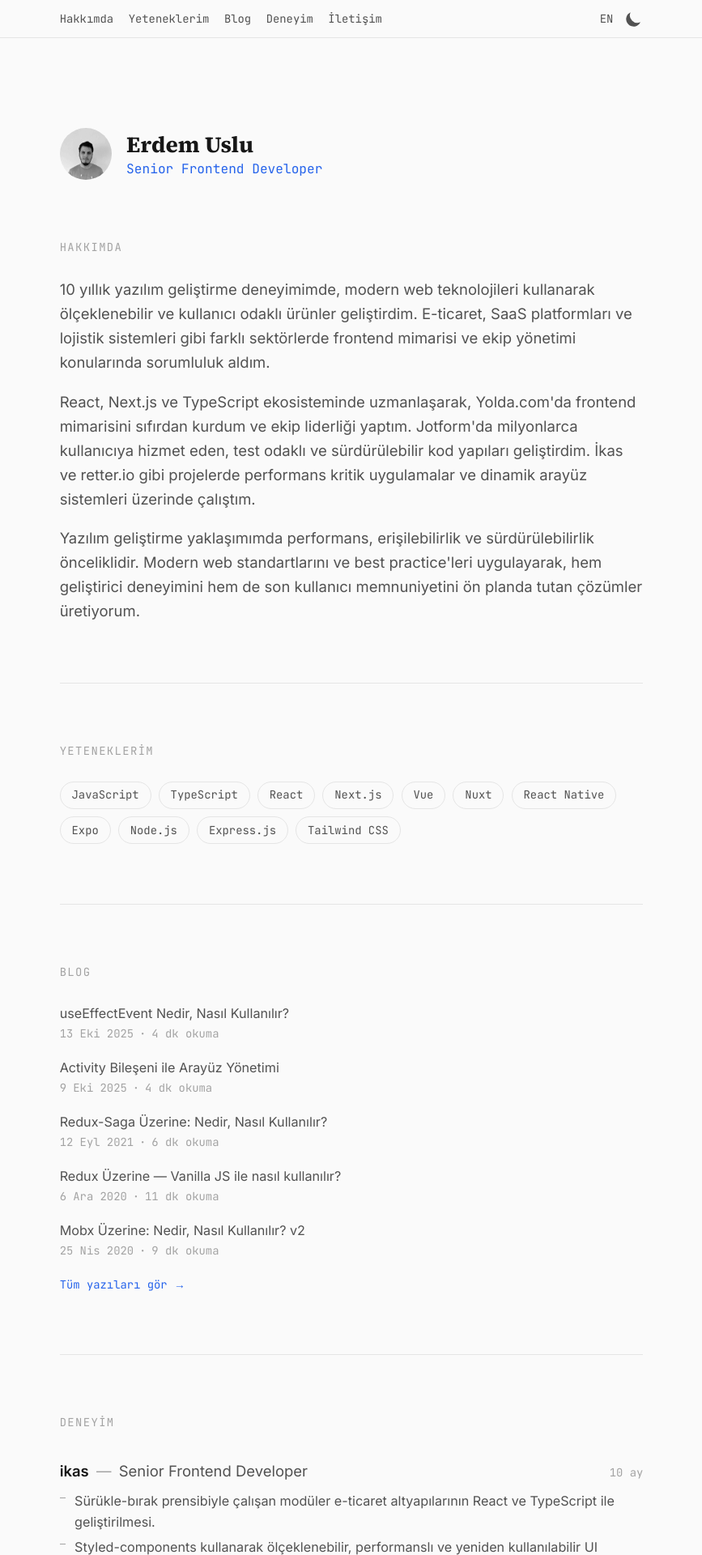
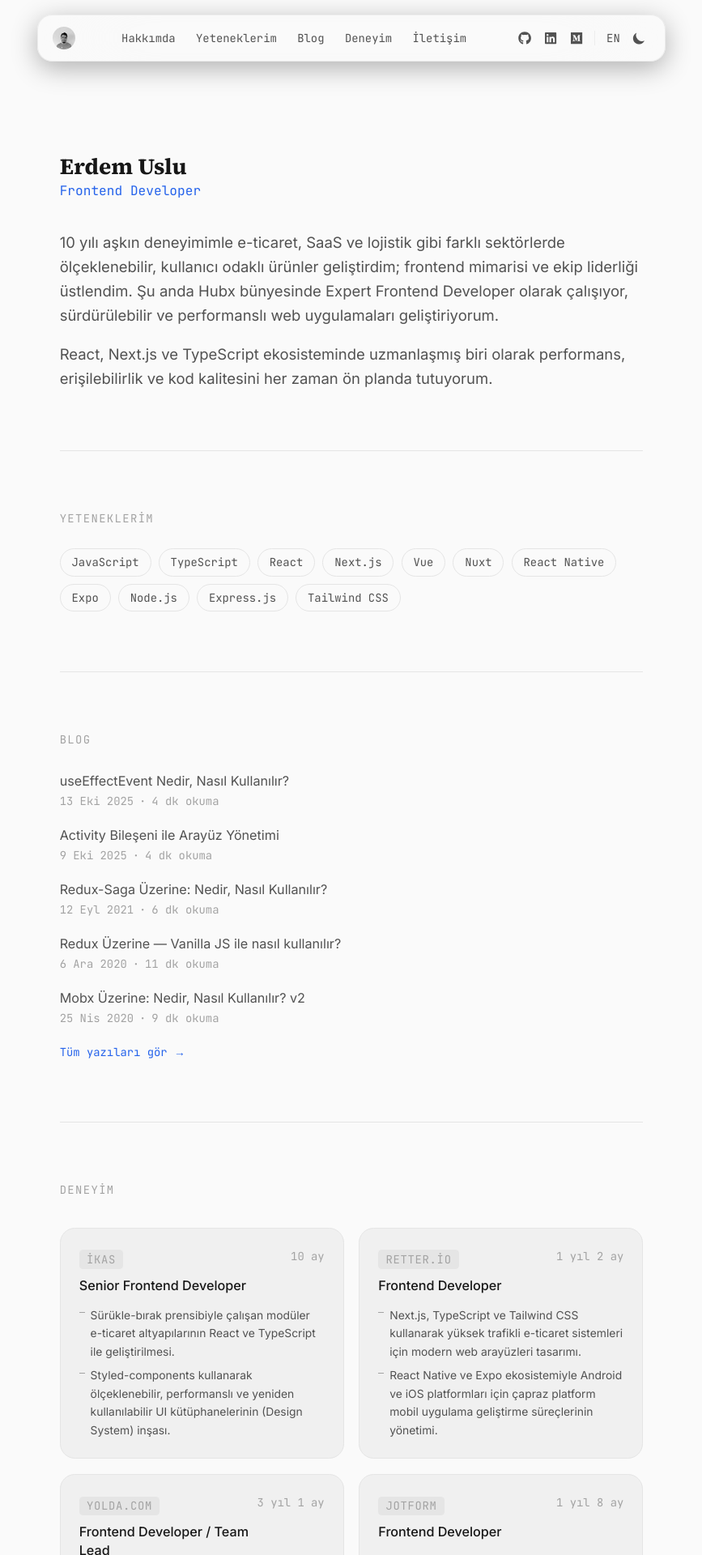
Before and after one commit to erdemuslu/erdemuslucom, a Next.js app: page / in a window 1280 px wide. Shown: the top 1920 px of the page at 81% size, without its empty margins (206-1073 px from the left). Built offline with nearby package versions, Linux system fonts and the light colour scheme.

Commit message:
feat: update layout

```diff
--- a/src/app/page.tsx
+++ b/src/app/page.tsx
@@ -18,9 +18,8 @@ const translations = {
     experience: "Deneyim",
     contact: "İletişim",
     aboutParagraphs: [
-      "10 yıllık yazılım geliştirme deneyimimde, modern web teknolojileri kullanarak ölçeklenebilir ve kullanıcı odaklı ürünler geliştirdim. E-ticaret, SaaS platformları ve lojistik sistemleri gibi farklı sektörlerde frontend mimarisi ve ekip yönetimi konularında sorumluluk aldım.",
-      "React, Next.js ve TypeScript ekosisteminde uzmanlaşarak, Yolda.com'da frontend mimarisini sıfırdan kurdum ve ekip liderliği yaptım. Jotform'da milyonlarca kullanıcıya hizmet eden, test odaklı ve sürdürülebilir kod yapıları geliştirdim. İkas ve retter.io gibi projelerde performans kritik uygulamalar ve dinamik arayüz sistemleri üzerinde çalıştım.",
-      "Yazılım geliştirme yaklaşımımda performans, erişilebilirlik ve sürdürülebilirlik önceliklidir. Modern web standartlarını ve best practice'leri uygulayarak, hem geliştirici deneyimini hem de son kullanıcı memnuniyetini ön planda tutan çözümler üretiyorum.",
+      "10 yılı aşkın deneyimimle e-ticaret, SaaS ve lojistik gibi farklı sektörlerde ölçeklenebilir, kullanıcı odaklı ürünler geliştirdim; frontend mimarisi ve ekip liderliği üstlendim. Şu anda Hubx bünyesinde Expert Frontend Developer olarak çalışıyor, sürdürülebilir ve performanslı web uygulamaları geliştiriyorum.",
+      "React, Next.js ve TypeScript ekosisteminde uzmanlaşmış biri olarak performans, erişilebilirlik ve kod kalitesini her zaman ön planda tutuyorum.",
     ],
     experiences: [
       {
@@ -73,7 +72,7 @@ const translations = {
         role: "Frontend Developer",
         duration: "Proje Temelli",
         descriptions: [
-          "Mikro sitelerden, ağır animasyon içeren SPA projelerine kadar geniş bir yelpazede ürün geliştirme.",
+          "Mikro sitelerden, ağır animasyon içeren SPA projelerine kadar geniş bir elpazede ürün geliştirme.",
           "Jenkins üzerinden CI/CD süreçlerinin yönetimi ve gelişmiş CSS animasyonlarıyla kullanıcı deneyiminin zenginleştirilmesi.",
         ],
       },
@@ -97,9 +96,8 @@ const translations = {
     experience: "Experience",
     contact: "Contact",
     aboutParagraphs: [
-      "Throughout my 10 years of software development experience, I have built scalable and user-centric products using modern web technologies. I have taken on responsibilities in frontend architecture and team management across diverse industries including e-commerce, SaaS platforms, and logistics systems.",
-      "Specializing in the React, Next.js, and TypeScript ecosystem, I built the entire frontend architecture from scratch at Yolda.com and led the engineering team. At Jotform, I developed test-driven and maintainable code structures serving millions of users. I worked on performance-critical applications and dynamic interface systems at ikas and retter.io.",
-      "In my approach to software development, performance, accessibility, and maintainability are top priorities. By applying modern web standards and best practices, I deliver solutions that prioritize both developer experience and end-user satisfaction.",
+      "With over 10 years of experience, I've built scalable, user-centric products across e-commerce, SaaS, and logistics — taking on frontend architecture and team leadership along the way. I'm currently working at Hubx as an Expert Frontend Developer, building sustainable and high-performance web applications.",
+      "Specializing in React, Next.js, and TypeScript, I prioritize performance, accessibility, and code quality in everything I build.",
     ],
     experiences: [
       {
@@ -190,12 +188,12 @@ function ThemeToggle() {
     <button
       onClick={toggle}
       aria-label="Tema değiştir"
-      className="text-text-muted hover:text-text transition-colors duration-200 cursor-pointer"
+      className="text-text-muted hover:text-text transition-colors duration-200 cursor-pointer p-1"
     >
       {theme === "dark" ? (
-        <HiSun className="w-5 h-5" />
+        <HiSun className="w-4 h-4" />
       ) : (
-        <HiMoon className="w-5 h-5" />
+        <HiMoon className="w-4 h-4" />
       )}
     </button>
   );
@@ -212,7 +210,7 @@ function LanguageToggle({
     <button
       onClick={onToggle}
       aria-label="Change language"
-      className="font-mono text-xs text-text-muted hover:text-text transition-colors duration-200 cursor-pointer"
+      className="font-mono text-xs text-text-muted hover:text-text transition-colors duration-200 cursor-pointer px-1.5 py-1"
     >
       {lang === "tr" ? "EN" : "TR"}
     </button>
@@ -268,6 +266,7 @@ const skills = [
 
 export default function Home() {
   const [lang, setLang] = useState<Lang>("tr");
+  const [menuOpen, setMenuOpen] = useState(false);
 
   useEffect(() => {
     const saved = localStorage.getItem("lang");
@@ -285,8 +284,6 @@ export default function Home() {
 
   const t = translations[lang];
 
-  const [menuOpen, setMenuOpen] = useState(false);
-
   const navItems = [
     { id: "about", label: t.about },
     { id: "skills", label: t.skills },
@@ -297,41 +294,95 @@ export default function Home() {
 
   return (
     <main className="min-h-screen bg-bg">
-      {/* Nav */}
-      <nav className="sticky top-0 z-10 bg-bg/80 backdrop-blur-sm border-b border-border">
-        <div className="max-w-2xl mx-auto px-6 flex items-center justify-between h-10">
-          {/* Desktop nav */}
-          <div className="hidden sm:flex items-center gap-4">
+      {/* Sticky floating nav wrapper — transparent, only for positioning */}
+      <div className="sticky top-0 z-50 w-full px-6 pt-4 pointer-events-none">
+        <div className="max-w-2xl mx-auto pointer-events-auto">
+          <nav
+            className="backdrop-blur-3xl backdrop-saturate-200 rounded-2xl border"
+            style={{
+              backgroundColor: "color-mix(in srgb, var(--bg) 55%, transparent)",
+              borderColor: "color-mix(in srgb, var(--border) 70%, transparent)",
+              boxShadow:
+                "inset 0 1px 0 color-mix(in srgb, white 7%, transparent), 0 8px 32px color-mix(in srgb, black 30%, transparent)",
+            }}
+          >
+            <div className="px-4 h-12 flex items-center justify-between gap-4">
+              {/* Left: avatar */}
+              <a href="#about" className="shrink-0">
+                <Image
+                  src="/erdem_uslu.jpg"
+                  alt="Erdem Uslu"
+                  width={28}
+                  height={28}
+                  className="rounded-full grayscale"
+                />
+              </a>
+
+              {/* Center: desktop nav links */}
+              <div className="hidden sm:flex items-center gap-0.5 flex-1 justify-center">
                 {navItems.map((item) => (
                   <a
                     key={item.id}
                     href={`#${item.id}`}
-                className="font-mono text-xs text-text-muted hover:text-text transition-colors duration-200"
+                    className="font-mono text-xs text-text-muted hover:text-text px-2.5 py-1.5 rounded-xl hover:bg-border/50 transition-colors duration-200"
                   >
                     {item.label}
                   </a>
                 ))}
               </div>
 
-          {/* Mobile hamburger */}
+              {/* Right: social icons + toggles + mobile hamburger */}
+              <div className="flex items-center gap-0.5 shrink-0">
+                <a
+                  href="https://github.com/erdemuslu"
+                  target="_blank"
+                  rel="noopener noreferrer"
+                  className="hidden sm:block text-text-muted hover:text-text transition-colors duration-200 p-1.5"
+                >
+                  <FaGithub className="w-3.5 h-3.5" />
+                </a>
+                <a
+                  href="https://www.linkedin.com/in/erdem-uslu/"
+                  target="_blank"
+                  rel="noopener noreferrer"
+                  className="hidden sm:block text-text-muted hover:text-text transition-colors duration-200 p-1.5"
+                >
+                  <FaLinkedin className="w-3.5 h-3.5" />
+                </a>
+                <a
+                  href="https://medium.com/@erdemuslu"
+                  target="_blank"
+                  rel="noopener noreferrer"
+                  className="hidden sm:block text-text-muted hover:text-text transition-colors duration-200 p-1.5"
+                >
+                  <FaMedium className="w-3.5 h-3.5" />
+                </a>
+                <div className="hidden sm:block w-px h-4 bg-border/60 mx-1" />
+                <LanguageToggle lang={lang} onToggle={toggleLang} />
+                <ThemeToggle />
                 <button
                   onClick={() => setMenuOpen(!menuOpen)}
                   aria-label="Menu"
-            className="sm:hidden text-text-muted hover:text-text transition-colors duration-200 cursor-pointer"
+                  className="sm:hidden text-text-muted hover:text-text transition-colors duration-200 cursor-pointer p-1.5 ml-0.5"
                 >
-            {menuOpen ? <HiX className="w-5 h-5" /> : <HiMenu className="w-5 h-5" />}
+                  {menuOpen ? (
+                    <HiX className="w-4 h-4" />
+                  ) : (
+                    <HiMenu className="w-4 h-4" />
+                  )}
                 </button>
-
-          <div className="flex items-center gap-3">
-            <LanguageToggle lang={lang} onToggle={toggleLang} />
-            <ThemeToggle />
               </div>
             </div>
 
-        {/* Mobile menu */}
+            {/* Mobile dropdown */}
             {menuOpen && (
-          <div className="sm:hidden border-t border-border bg-bg/95 backdrop-blur-sm">
-            <div className="max-w-2xl mx-auto px-6 py-3 flex flex-col gap-3">
+              <div
+                className="sm:hidden border-t px-4 py-4 flex flex-col gap-3 rounded-b-2xl"
+                style={{
+                  borderColor:
+                    "color-mix(in srgb, var(--border) 50%, transparent)",
+                }}
+              >
                 {navItems.map((item) => (
                   <a
                     key={item.id}
@@ -342,38 +393,34 @@ export default function Home() {
                     {item.label}
                   </a>
                 ))}
+                <div className="flex items-center gap-4 pt-2 border-t border-border/30">
+                  <a href="https://github.com/erdemuslu" target="_blank" rel="noopener noreferrer" className="text-text-muted hover:text-text transition-colors duration-200">
+                    <FaGithub className="w-4 h-4" />
+                  </a>
+                  <a href="https://www.linkedin.com/in/erdem-uslu/" target="_blank" rel="noopener noreferrer" className="text-text-muted hover:text-text transition-colors duration-200">
+                    <FaLinkedin className="w-4 h-4" />
+                  </a>
+                  <a href="https://medium.com/@erdemuslu" target="_blank" rel="noopener noreferrer" className="text-text-muted hover:text-text transition-colors duration-200">
+                    <FaMedium className="w-4 h-4" />
+                  </a>
                 </div>
               </div>
             )}
           </nav>
+        </div>
+      </div>
 
       <div className="max-w-2xl mx-auto px-6 py-16 md:py-24">
-        {/* Hero */}
-        <section className="mb-16">
-          <div className="flex items-center gap-4">
-            <Image
-              src="/erdem_uslu.jpg"
-              alt="Erdem Uslu"
-              width={64}
-              height={64}
-              className="rounded-full grayscale"
-            />
-            <div>
+        {/* Hero + About merged */}
+        <section id="about" className="mb-16 scroll-mt-24">
+          <div className="mb-8">
             <h1 className="text-2xl font-bold text-text font-serif">
               Erdem Uslu
             </h1>
             <p className="font-mono text-sm text-accent">
-                Senior Frontend Developer
+              Frontend Developer
             </p>
           </div>
-          </div>
-        </section>
-
-        {/* Hakkımda */}
-        <section id="about" className="mb-16 scroll-mt-14">
-          <h2 className="font-mono text-xs uppercase tracking-widest text-text-faint mb-6">
-            {t.about}
-          </h2>
           <div className="space-y-4 text-text-muted leading-relaxed">
             {t.aboutParagraphs.map((p, i) => (
               <p key={i}>{p}</p>
@@ -383,8 +430,8 @@ export default function Home() {
 
         <hr className="border-border mb-16" />
 
-        {/* Yetenekler */}
-        <section id="skills" className="mb-16 scroll-mt-14">
+        {/* Skills */}
+        <section id="skills" className="mb-16 scroll-mt-24">
           <h2 className="font-mono text-xs uppercase tracking-widest text-text-faint mb-6">
             {t.skills}
           </h2>
@@ -403,7 +450,7 @@ export default function Home() {
         <hr className="border-border mb-16" />
 
         {/* Blog */}
-        <section id="blog" className="mb-16 scroll-mt-14">
+        <section id="blog" className="mb-16 scroll-mt-24">
           <h2 className="font-mono text-xs uppercase tracking-widest text-text-faint mb-6">
             {t.blog}
           </h2>
@@ -419,7 +466,10 @@ export default function Home() {
                   <div>
                     <span className="text-sm">{post.title}</span>
                     <div className="font-mono text-xs text-text-faint mt-0.5">
-                      {new Date(post.date).toLocaleDateString(lang === "tr" ? "tr-TR" : "en-US", { year: "numeric", month: "short", day: "numeric" })}
+                      {new Date(post.date).toLocaleDateString(
+                        lang === "tr" ? "tr-TR" : "en-US",
+                        { year: "numeric", month: "short", day: "numeric" }
+                      )}
                       <span className="mx-1.5">&middot;</span>
                       {post.readingTime} {t.blogReadTime}
                     </div>
@@ -441,31 +491,33 @@ export default function Home() {
 
         <hr className="border-border mb-16" />
 
-        {/* Deneyim */}
-        <section id="experience" className="mb-16 scroll-mt-14">
+        {/* Experience */}
+        <section id="experience" className="mb-16 scroll-mt-24">
           <h2 className="font-mono text-xs uppercase tracking-widest text-text-faint mb-8">
             {t.experience}
           </h2>
-          <div className="space-y-10">
+          <div className="grid grid-cols-1 sm:grid-cols-2 gap-4">
             {t.experiences.map((exp) => (
-              <div key={exp.company}>
-                <div className="flex flex-col sm:flex-row sm:items-baseline sm:justify-between gap-1 mb-2">
+              <div
+                key={exp.company}
+                className="bg-bg-secondary rounded-2xl p-5 border border-border"
+              >
+                <div className="flex items-start justify-between gap-2 mb-3">
                   <div>
-                    <span className="font-semibold text-text">
+                    <span className="inline-block font-mono text-xs uppercase tracking-wider bg-border text-text-faint px-2 py-0.5 rounded mb-2">
                       {exp.company}
                     </span>
-                    <span className="text-text-faint mx-2">&mdash;</span>
-                    <span className="text-text-muted">{exp.role}</span>
+                    <p className="text-sm font-medium text-text">{exp.role}</p>
                   </div>
-                  <span className="font-mono text-xs text-text-faint shrink-0">
+                  <span className="font-mono text-xs text-text-faint shrink-0 mt-0.5">
                     {exp.duration}
                   </span>
                 </div>
-                <ul className="space-y-1">
+                <ul className="space-y-1.5">
                   {exp.descriptions.map((desc, i) => (
                     <li
                       key={i}
-                      className="text-sm text-text-muted leading-relaxed pl-4 relative before:content-[''] before:absolute before:left-0 before:top-[0.6em] before:w-1.5 before:h-px before:bg-text-faint"
+                      className="text-xs text-text-muted leading-relaxed pl-3 relative before:content-[''] before:absolute before:left-0 before:top-[0.55em] before:w-1.5 before:h-px before:bg-text-faint"
                     >
                       {desc}
                     </li>
@@ -478,8 +530,8 @@ export default function Home() {
 
         <hr className="border-border mb-16" />
 
-        {/* İletişim */}
-        <section id="contact" className="mb-16 scroll-mt-14">
+        {/* Contact */}
+        <section id="contact" className="mb-16 scroll-mt-24">
           <h2 className="font-mono text-xs uppercase tracking-widest text-text-faint mb-6">
             {t.contact}
           </h2>
```
Lines whose indentation alone changed are shown as unchanged.
